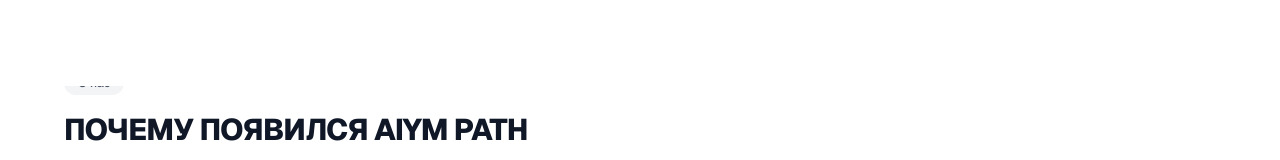
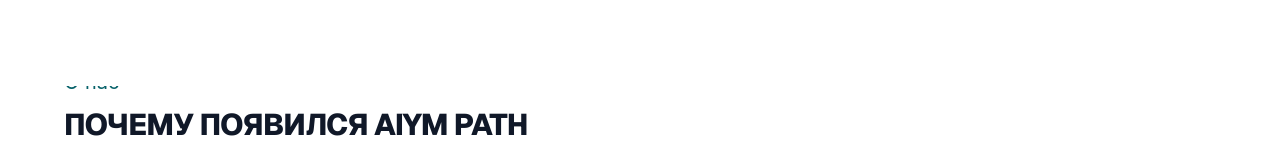
Before and after one commit to Evools/Aiym-Path, a Next.js app: page / in a window 1280 px wide. Shown: the part 768-928 px from the top of the page. Built offline with nearby package versions, Linux system fonts and the light colour scheme.

Commit message:
style: update badge styling and typography in AboutMissionSection

```diff
--- a/components/features/home/AboutMissionSection.tsx
+++ b/components/features/home/AboutMissionSection.tsx
@@ -37,8 +37,15 @@
       <div className="max-w-6xl mx-auto">
         {/* Section Header */}
         <div className="mb-10 max-w-4xl">
-          {/* Badge: О нас */}
-          <span className="inline-block px-3.5 py-1 rounded-full bg-gray-100 text-gray-600 text-xs font-medium mb-4">
+          {/* Label: О нас */}
+          <span
+            className="block text-[20px] font-normal mb-3"
+            style={{
+              color: "#07626A",
+              fontFamily: "Inter, var(--font-geist-sans), sans-serif",
+              lineHeight: "normal",
+            }}
+          >
             {dict.about.badge}
           </span>
 
```
